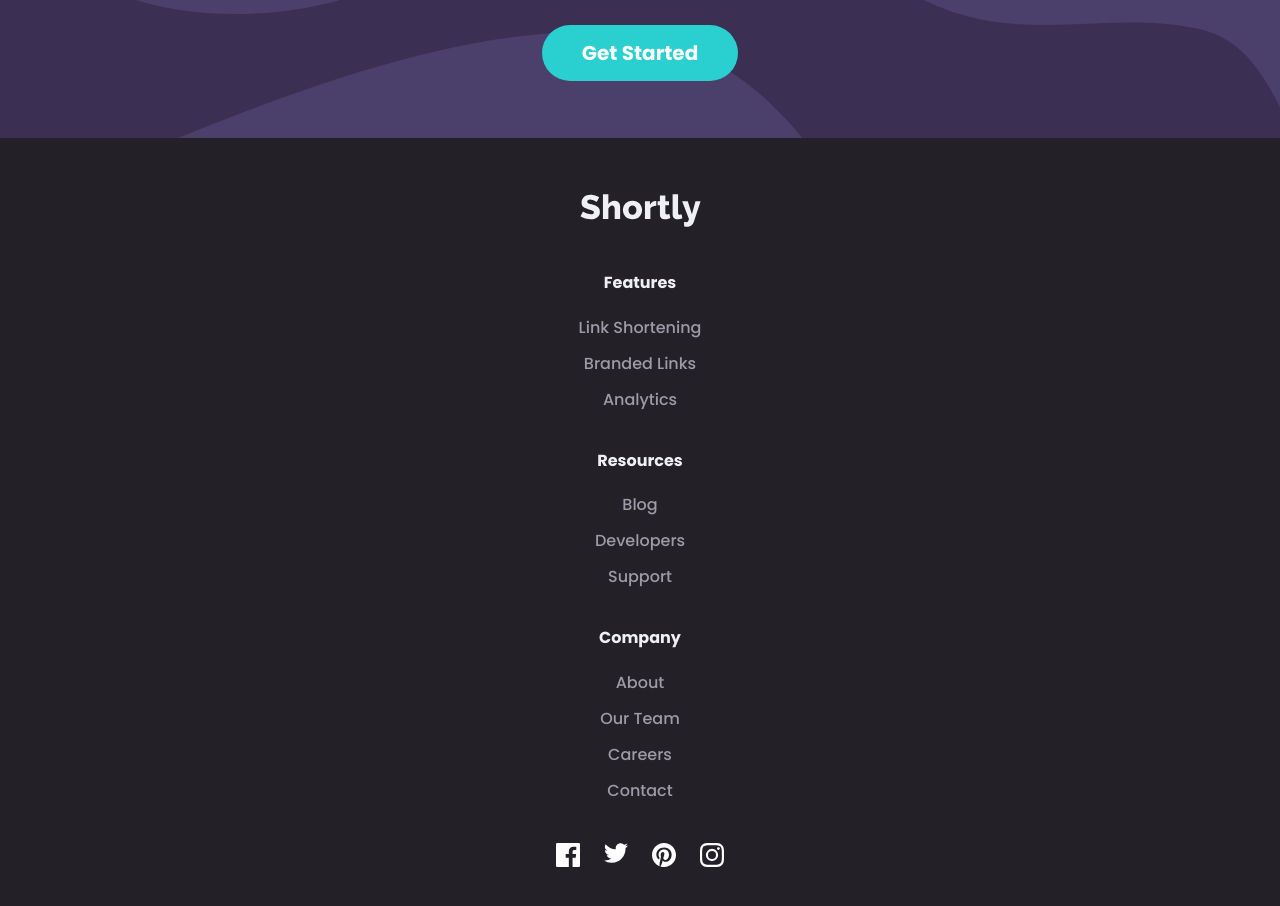
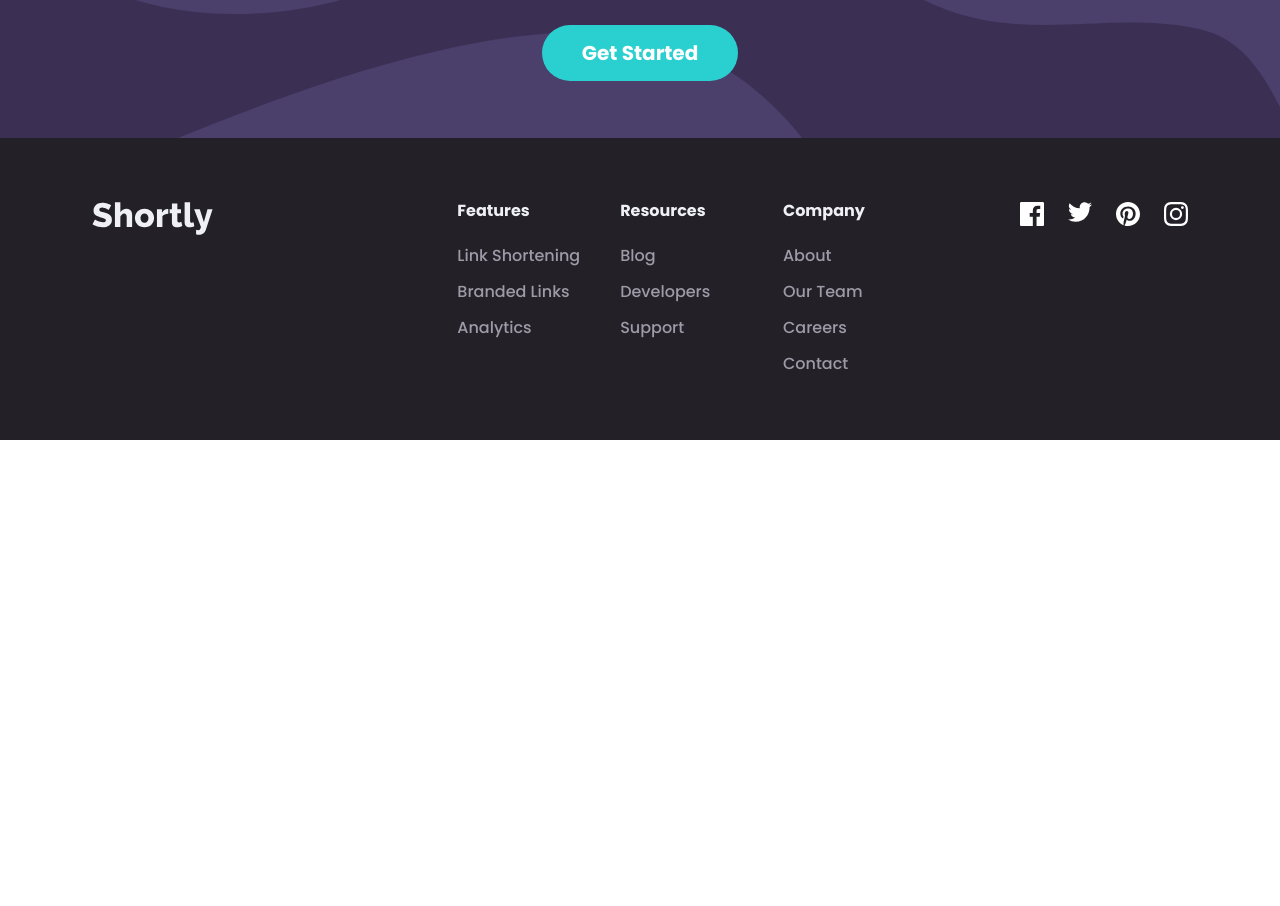
Before and after one commit to c0dehamster/url-shortening-api, a SvelteKit app: page / in a window 1280 px wide. Shown: the part 1860-2766 px from the top of the page. After the commit the page ends 2300 px from the top, so only its background shows below. Built offline with nearby package versions, Linux system fonts and the light colour scheme.

Commit message:
Style footer (desktop)

```diff
--- a/src/routes/Footer.svelte
+++ b/src/routes/Footer.svelte
@@ -163,6 +163,8 @@
 	}
 
 	.footer-nav__section {
+		height: fit-content;
+
 		gap: 1.5rem;
 	}
 
@@ -201,4 +203,42 @@
 	.social-links__icon:focus path {
 		fill: var(--color-primary-400);
 	}
+
+	/* Media query */
+	@media screen and (min-width: 60rem) {
+		.footer-nav__section,
+		.footer-nav__list {
+			justify-items: start;
+		}
+
+		.footer {
+			padding-block: 4rem;
+
+			text-align: start;
+		}
+
+		.footer-nav {
+			justify-items: start;
+			grid-template-columns: 1fr 1fr 1fr;
+		}
+	}
+
+	@media screen and (min-width: 72rem) {
+		.footer {
+			justify-items: start;
+		}
+
+		.footer {
+			padding-block: 4rem;
+
+			grid-template-columns: 2fr 3fr 1fr;
+			grid-template-areas: "logo footer-nav social-links";
+
+			text-align: start;
+		}
+
+		.social-links {
+			justify-self: end;
+		}
+	}
 </style>
```
